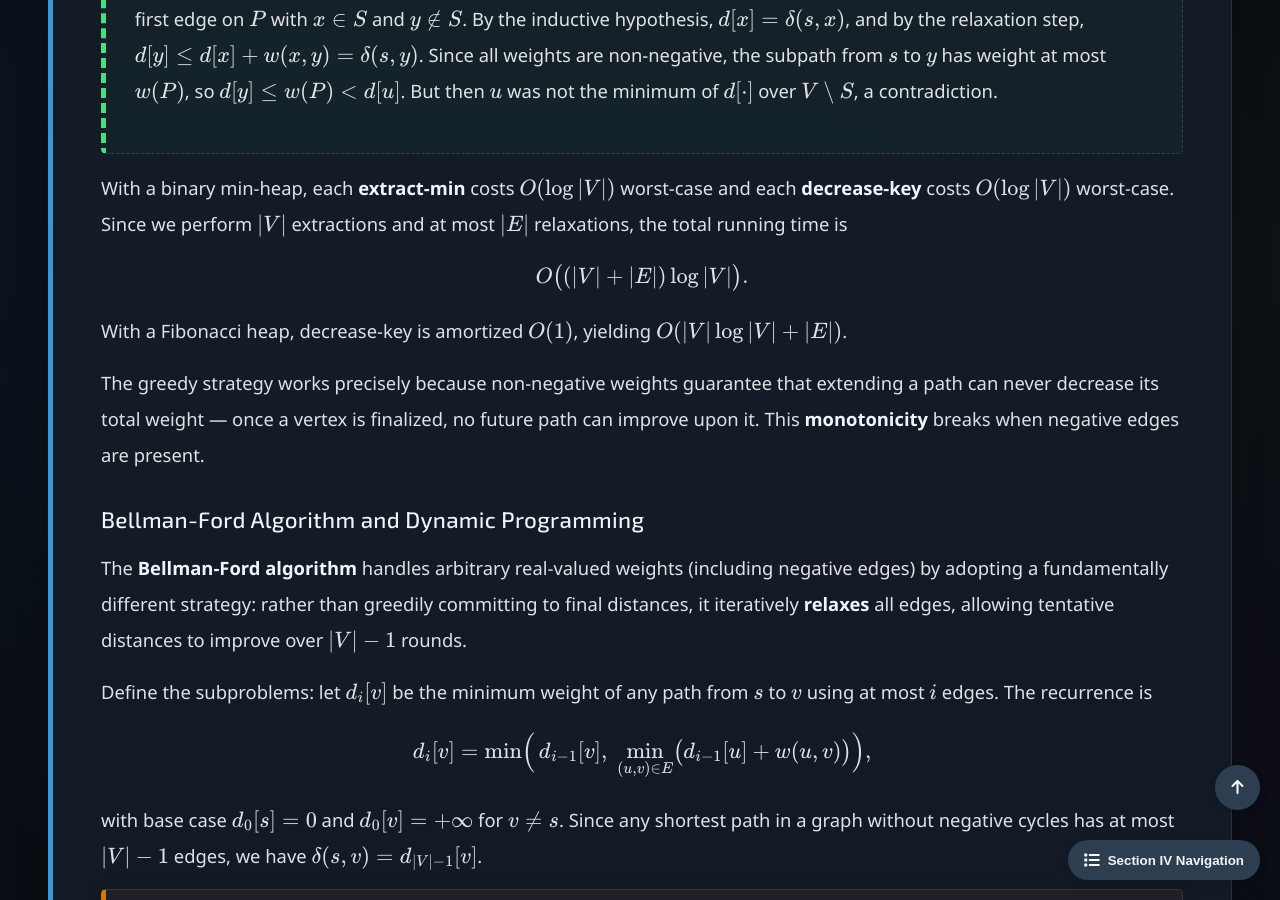
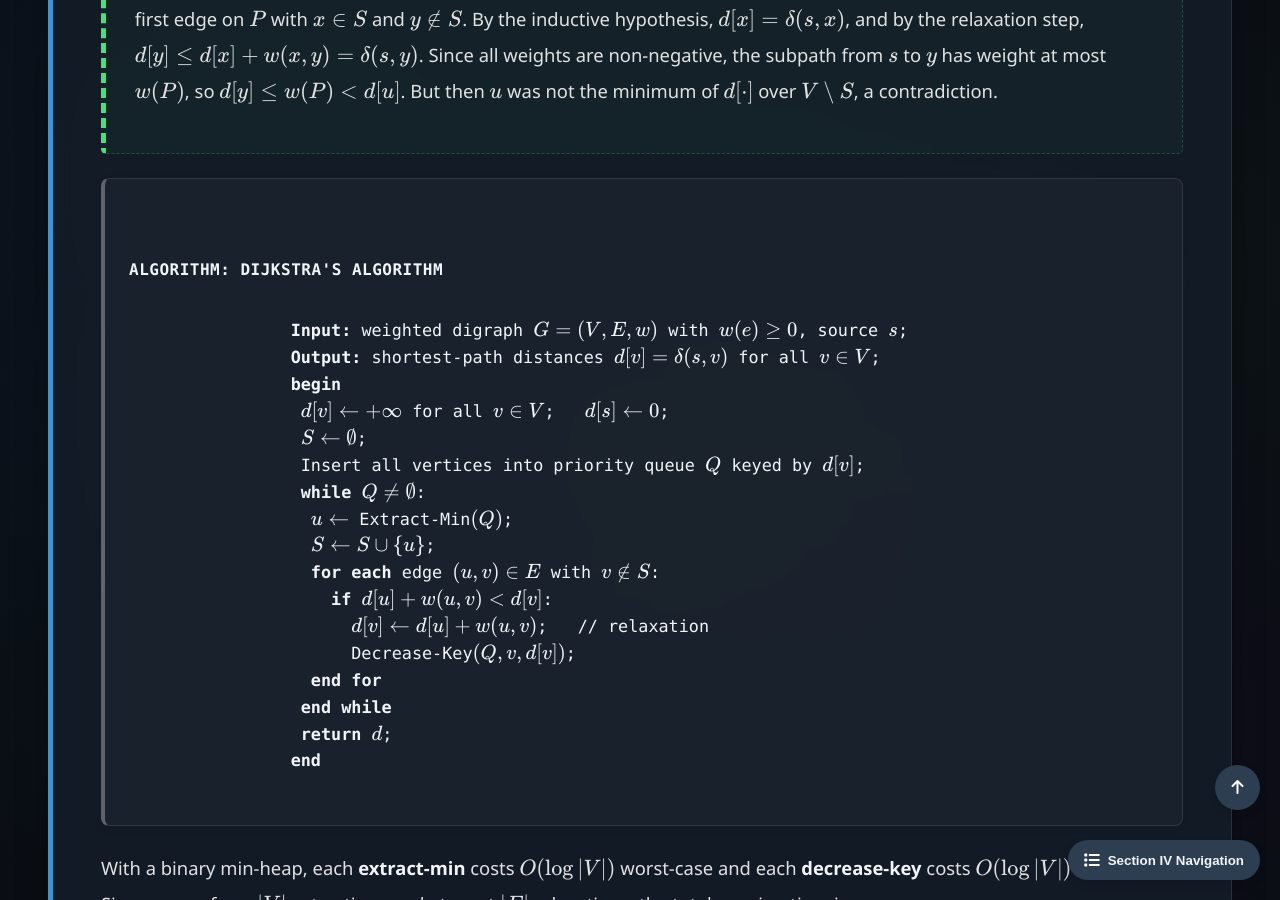
Before and after one commit to Yusukey01/yusukey01.github.io, a Jekyll site: the page built from Mathematics/Discrete/network_flow.html, in a window 1280 px wide and 900 px high, scrolled down 2292 px. Built offline with Jekyll 4.4.1, drawn with Linux system fonts in a browser that asks for light colours; some of the changed text lies outside the part shown.

Commit message:
added pseudocode

```diff
--- a/Mathematics/Discrete/network_flow.html
+++ b/Mathematics/Discrete/network_flow.html
@@ -102,6 +102,27 @@ uses_python: false
                     </p>
                 </div>
 
+                <div class="pseudocode">
+                <span class="pseudocode-title">Algorithm: Dijkstra's Algorithm</span>
+                <strong>Input:</strong> weighted digraph \(G = (V, E, w)\) with \(w(e) \geq 0\), source \(s\);
+                <strong>Output:</strong> shortest-path distances \(d[v] = \delta(s,v)\) for all \(v \in V\);
+                <strong>begin</strong>
+                &emsp;\(d[v] \leftarrow +\infty\) for all \(v \in V\); &ensp; \(d[s] \leftarrow 0\);
+                &emsp;\(S \leftarrow \emptyset\);
+                &emsp;Insert all vertices into priority queue \(Q\) keyed by \(d[v]\);
+                &emsp;<strong>while</strong> \(Q \neq \emptyset\):
+                &emsp;&emsp;\(u \leftarrow\) Extract-Min\((Q)\);
+                &emsp;&emsp;\(S \leftarrow S \cup \{u\}\);
+                &emsp;&emsp;<strong>for each</strong> edge \((u,v) \in E\) with \(v \notin S\):
+                &emsp;&emsp;&emsp;&emsp;<strong>if</strong> \(d[u] + w(u,v) < d[v]\):
+                &emsp;&emsp;&emsp;&emsp;&emsp;&emsp;\(d[v] \leftarrow d[u] + w(u,v)\); &ensp; // relaxation
+                &emsp;&emsp;&emsp;&emsp;&emsp;&emsp;Decrease-Key\((Q, v, d[v])\);
+                &emsp;&emsp;<strong>end for</strong>
+                &emsp;<strong>end while</strong>
+                &emsp;<strong>return</strong> \(d\);
+                <strong>end</strong>
+                </div>
+
                 <p>
                     With a binary min-heap, each <strong>extract-min</strong> costs \(O(\log |V|)\) worst-case and each
                     <strong>decrease-key</strong> costs \(O(\log |V|)\) worst-case. Since we perform \(|V|\) extractions and
@@ -156,6 +177,27 @@ uses_python: false
                     the extension of some shortest path to a predecessor \(u\) by the edge \((u,v)\). The overlapping subproblems
                     arise because multiple vertices may share the same predecessors.
                 </p>
+
+                <div class="pseudocode">
+                <span class="pseudocode-title">Algorithm: Bellman-Ford</span>
+                <strong>Input:</strong> weighted digraph \(G = (V, E, w)\), source \(s\);
+                <strong>Output:</strong> distances \(d[v] = \delta(s,v)\), or detection of a negative cycle;
+                <strong>begin</strong>
+                &emsp;\(d[v] \leftarrow +\infty\) for all \(v \in V\); &ensp; \(d[s] \leftarrow 0\);
+                &emsp;<strong>for</strong> \(i = 1\) to \(|V| - 1\): &ensp; // relaxation passes
+                &emsp;&emsp;<strong>for each</strong> edge \((u,v) \in E\):
+                &emsp;&emsp;&emsp;&emsp;<strong>if</strong> \(d[u] + w(u,v) < d[v]\):
+                &emsp;&emsp;&emsp;&emsp;&emsp;&emsp;\(d[v] \leftarrow d[u] + w(u,v)\);
+                &emsp;&emsp;<strong>end for</strong>
+                &emsp;<strong>end for</strong>
+                &emsp;// negative cycle check
+                &emsp;<strong>for each</strong> edge \((u,v) \in E\):
+                &emsp;&emsp;<strong>if</strong> \(d[u] + w(u,v) < d[v]\):
+                &emsp;&emsp;&emsp;&emsp;<strong>return</strong> "negative cycle detected";
+                &emsp;<strong>end for</strong>
+                &emsp;<strong>return</strong> \(d\);
+                <strong>end</strong>
+                </div>
 
                 <div class="theorem">
                     <span class="theorem-title">Theorem: Bellman-Ford Correctness and Negative Cycle Detection</span>
@@ -626,8 +668,8 @@ uses_python: false
                         a Word2Vec-style skip-gram model, learning vertex embeddings that capture multi-hop neighborhood
                         structure. <strong>Node2Vec</strong> generalizes this with biased random walks controlled by
                         return parameter \(p\) and in-out parameter \(q\), interpolating between breadth-first (local)
-                        and depth-first (global) exploration. The connection to <a href="../Machine_learning/clustering.html#sp"><strong>spectral methods</strong></a>
-                        is deep: it can be shown that the DeepWalk objective implicitly factorizes a matrix closely related to the transition matrix
+                        and depth-first (global) exploration. The connection to <a href="../Machine_learning/clustering.html#sp"><strong>spectral methods</strong></a> is deep: it can be shown
+                        that the DeepWalk objective implicitly factorizes a matrix closely related to the transition matrix
                         \(P\), linking these seemingly heuristic methods back to the spectral theory of graph Laplacians.
                     </p>
                 </div>
```
